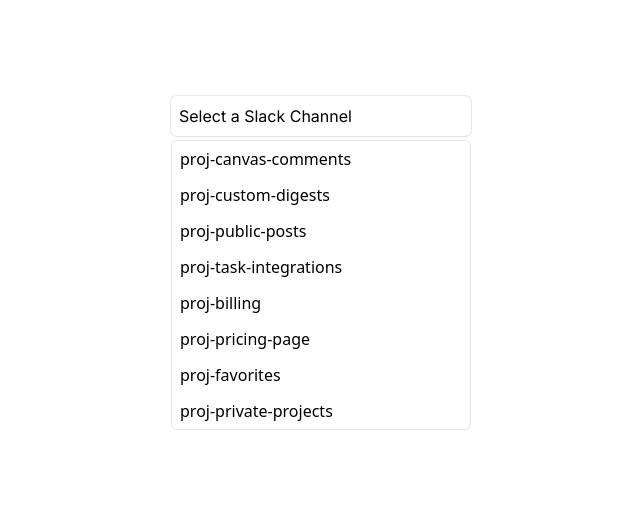
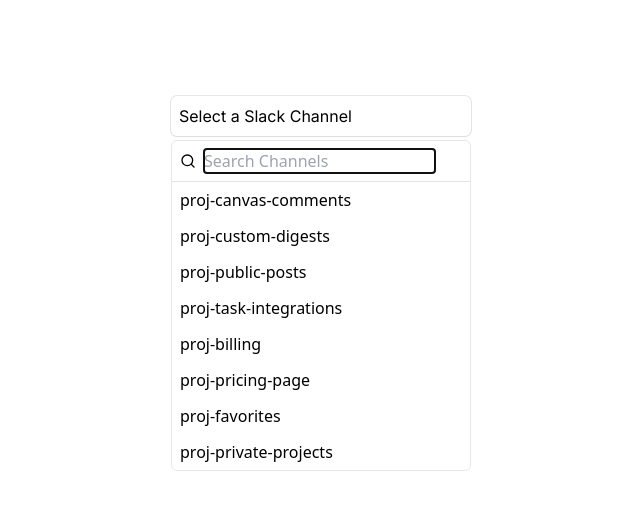
Before and after one commit to mattbf/slack-channel-selector, a Next.js app: page / in a window 1280 px wide. Both pictures are taken after a click on the button "Select a Slack Channel". Shown: the top 510 px of the page, without its empty margins (319-959 px from the left). Built offline with nearby package versions, Linux system fonts and the light colour scheme.

Commit message:
Addign Input search

```diff
--- a/components/MultiSelect.tsx
+++ b/components/MultiSelect.tsx
@@ -1,6 +1,6 @@
 import * as DropdownMenu from '@radix-ui/react-dropdown-menu'
 import Chip from './Chip'
-import { Check, ChevronDown } from 'lucide-react'
+import { Check, ChevronDown, Search } from 'lucide-react'
 
 type SelectOption = {
   name: string
@@ -26,7 +26,7 @@
   return (
     <DropdownMenu.Root>
       <DropdownMenu.Trigger asChild>
-        <button className='w-full flex items-center justify-between rounded-md shadow-sm ring-1 ring-zinc-700/10 py-2 px-2 hover:ring-zinc-300 focus:ring-zinc-300 outline-none select-none'>
+        <button className='w-full flex items-center justify-between rounded-md shadow-sm ring-1 ring-zinc-900/10 py-2 px-2 hover:ring-zinc-300 focus:ring-zinc-300 outline-none select-none'>
           {values && values.length > 0 ? (
             <div className='flex flex-row flex-wrap gap-2'>
               {values.map((v: any) => (
@@ -44,6 +44,10 @@
           align='start'
           className='w-[--radix-popper-anchor-width] mt-1 flex flex-col border rounded-md'
         >
+          <div className='w-full py-2 px-2 border-b border-zinc-200 flex flex-row items-center justify-start'>
+            <Search size={16} color='currentColor' />
+            <input autoFocus placeholder='Search Channels' className='ml-2' />
+          </div>
           {options.map((option) => {
             const isSelected = values.find((value) => option.id === value.id) !== undefined ? true : false
             return (
```
